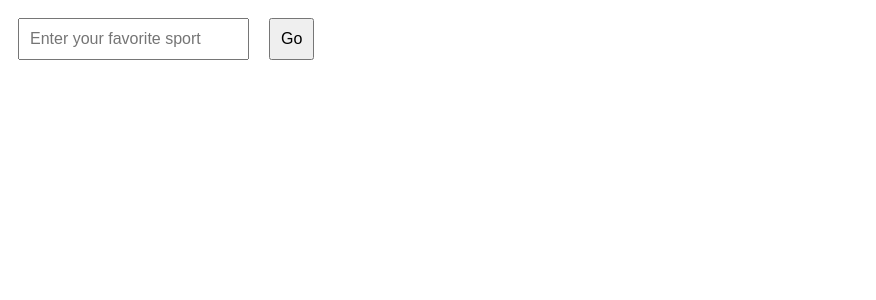
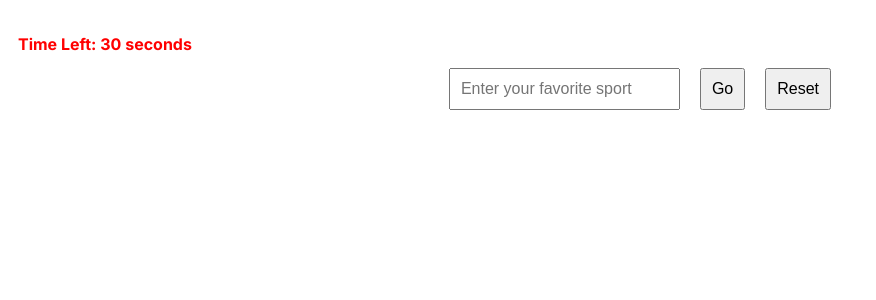
Before and after one commit to PerikingA/ball-drop, a Next.js app: page / in a window 1280 px wide. Shown: the top 300 px of the page, without its empty margins (0-876 px from the left). Built offline with nearby package versions, Linux system fonts and the light colour scheme.

Commit message:
added a timer

```diff
--- a/app/page.tsx
+++ b/app/page.tsx
@@ -1,5 +1,5 @@
 "use client"
-import { useState } from 'react';
+import { useState, useEffect } from 'react';
 import { motion } from 'framer-motion';
 
 type SportItems = {
@@ -20,10 +20,29 @@ const sportItems: SportItems = {
   tennis: '/tennis.png'
 };
 
+
 export default function Home() {
+
+  const initialTime = 30;
+
   const [sport, setSport] = useState<string>('');
   const [items, setItems] = useState<string[]>([]);
   const [error, setError] = useState<string>('');
+  // set initial time
+  const [timeLeft, setTimeLeft] = useState<number>(initialTime);
+  const [timerStarted, setTimerStarted] = useState<boolean>(false);
+
+  // countdown by 1 second
+  useEffect(() => {
+    let interval: NodeJS.Timeout;
+    if (timerStarted && timeLeft > 0) {
+      interval = setInterval(() => {
+        setTimeLeft(prevTime => prevTime - 1);
+      }, 1000);
+    }
+
+    return () => clearInterval(interval);
+  }, [timerStarted, timeLeft]);
 
   const handleDrop = () => {
     if (sportItems[sport as keyof SportItems]) {
@@ -36,20 +55,49 @@ export default function Home() {
 
   const handleKeyPress = (event: React.KeyboardEvent<HTMLInputElement>) => {
     if (event.key === 'Enter') {
+      startTimer();
       handleDrop();
     }
   };
 
+  const startTimer = () => {
+    if (!timerStarted) {
+      setTimerStarted(true);
+    }
+  };
+
+  // reset timer back to initial value
+  const resetTimer = () => {
+    setTimeLeft(initialTime);
+    setTimerStarted(false);
+    setItems([]);
+  };
+
   return (
     <div style={{ position: 'relative', height: '100vh', overflow: 'hidden' }}>
+      <div style={{ position: 'absolute', top: '10px', left: '10px' }}>
+        <p>Time Left: {timeLeft} seconds</p>
+      </div>
+      <div style={{ marginTop: '50px', textAlign: 'center' }}>
         <input
           type="text"
           value={sport}
           onChange={(e) => setSport(e.target.value.toLowerCase())}
           onKeyUp={handleKeyPress}
           placeholder="Enter your favorite sport"
+          style={{ marginBottom: '10px' }}
         />
-      <button onClick={handleDrop}>Go</button>
+        <button
+          onClick={() => {
+            startTimer();
+            handleDrop();
+          }}
+          disabled={timeLeft === 0}
+        >
+          Go
+        </button>
+        <button onClick={resetTimer}>Reset</button>
+      </div>
       {error && <p>{error}</p>}
       {items.map((item, index) => (
         <motion.img
```
Lines whose indentation alone changed are shown as unchanged.
